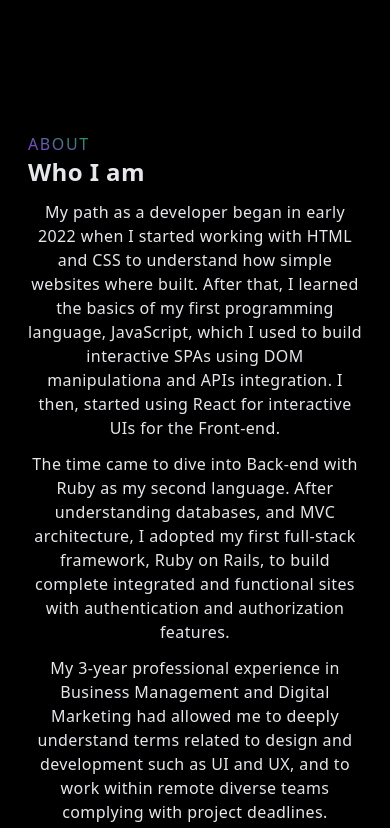
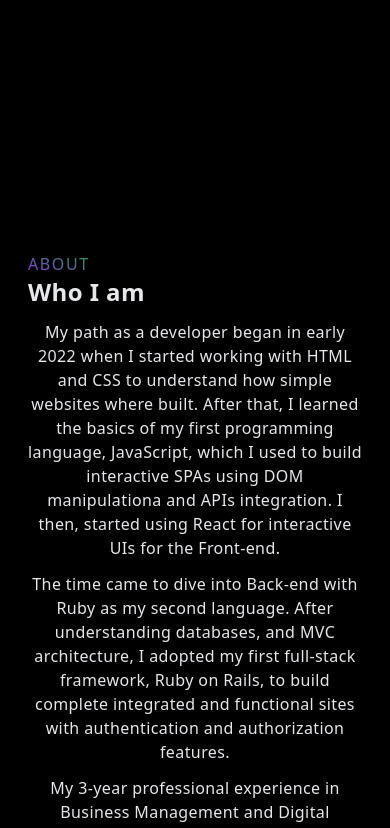
Before and after one commit to mikemtzp/portfolio, a Next.js app: page / in a window 390 px wide. Shown: the part 720-1548 px from the top of the page. Built offline with nearby package versions, Linux system fonts and the light colour scheme.

Commit message:
Add smooth scrolling to home

```diff
--- a/components/About.jsx
+++ b/components/About.jsx
@@ -3,7 +3,7 @@ import React from 'react';
 
 const About = () => {
   return (
-    <div className='w-full h-auto p-2 flex items-center'>
+    <div id='about' className='w-full h-auto pt-32 p-2 flex items-center'>
       <div className=' max-w-[1240px] m-auto lg:grid grid-cols-3 gap-6'>
         <div className='col-span-2 pl-5 pr-5 lg:pr-0 xl:pl-0'>
           <p className='uppercase gradient-text tracking-widest'>About</p>
--- a/components/Projects.jsx
+++ b/components/Projects.jsx
@@ -5,8 +5,8 @@ import dommie from '../public/assets/dommie.jpeg';
 
 const Projects = () => {
   return (
-    <div className='w-full'>
-      <div className='max-w-[1240px] mx-auto px-2 py-16'>
+    <div id='projects' className='w-full'>
+      <div className='max-w-[1240px] mx-auto py-16'>
         <p className='gradient-text uppercase tracking-widest pl-5 xl:pl-0 '>Projects</p>
         <h2 className='pl-5 xl:pl-0 sm:mb-5'>What I&apos;ve built</h2>
         <div className='grid sm:grid-cols-2 gap-8 mx-4 lg:mx-0'>
--- a/components/Skills.jsx
+++ b/components/Skills.jsx
@@ -4,7 +4,7 @@ import { skills } from '../data';
 
 const Skills = () => {
   return (
-    <div className='w-full h-auto md:h-screen pt-16 px-2 pb-2 mt-5 md:mt-0'>
+    <div id='skills' className='w-full h-auto md:h-screen pt-16 px-2 pb-2 mt-5 md:mt-0'>
       <div className='max-w-[1240px] h-full mx-auto flex flex-col justify-center'>
         <p className='uppercase gradient-text tracking-widest pl-5 xl:pl-0'>
           Skills
--- a/styles/globals.css
+++ b/styles/globals.css
@@ -1,6 +1,10 @@
 @tailwind base;
 @tailwind components;
 @tailwind utilities;
+
+html {
+  scroll-behavior: smooth;
+}
 
 @layer base {
   body {
```
